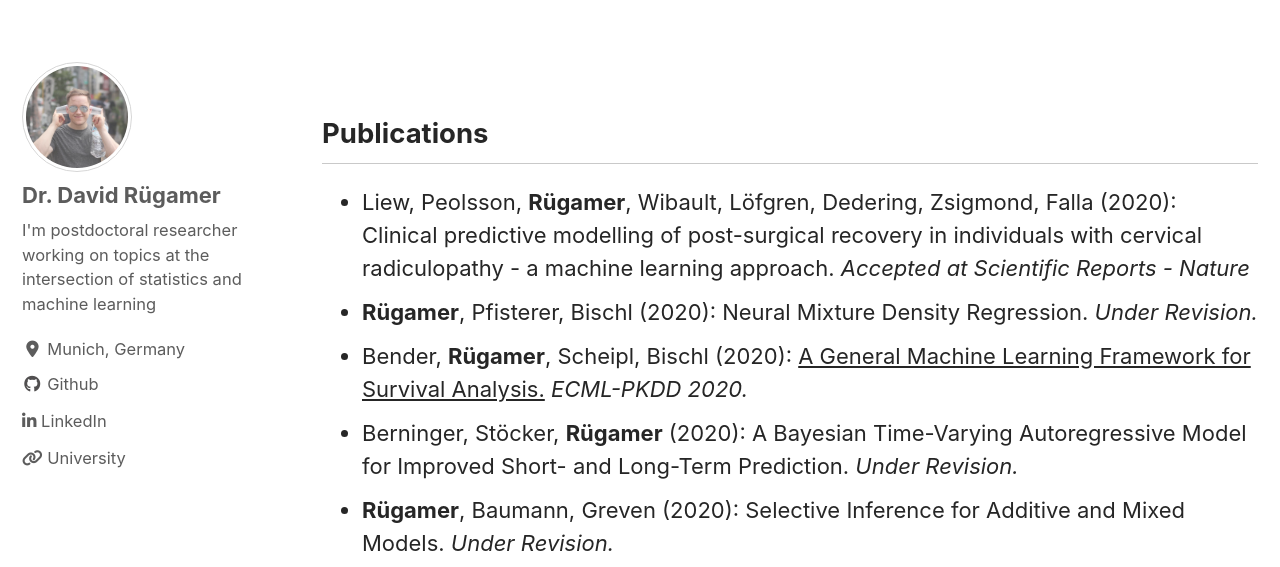
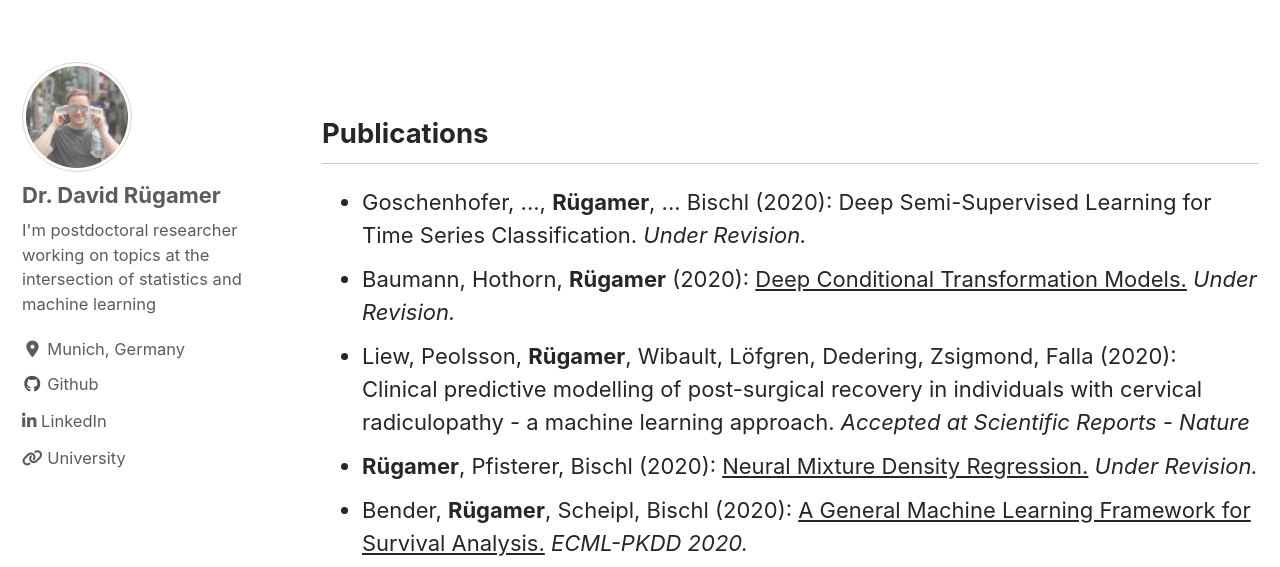
Before and after one commit to davidruegamer/davidruegamer.github.io, a Jekyll site: the page built from _pages/publications.md, in a window 1280 px wide and 900 px high, cut to the strip 333-900 px from the top of the window. Built offline with Jekyll 4.4.1, drawn with Linux system fonts in a browser that asks for light colours; cached includes are drawn as plain includes; nearby versions of some CDN libraries; comment, search, counter and statistics services are not loaded; a style sheet for code colours, icons or effects is not loaded; some of the changed text lies outside the part shown.

Commit message:
add new publications

```diff
--- a/_pages/publications.md
+++ b/_pages/publications.md
@@ -15,8 +15,10 @@ Publications
 ---------------
 
 <ul>
+<li> Goschenhofer, ..., <b>R&uuml;gamer</b>, ... Bischl (2020): Deep Semi-Supervised Learning for Time Series Classification. <i>Under Revision.</i></li>
+<li> Baumann, Hothorn, <b>R&uuml;gamer</b> (2020): <a href="https://arxiv.org/abs/2010.07860">Deep Conditional Transformation Models.</a> <i>Under Revision.</i></li>
 <li> Liew, Peolsson, <b>R&uuml;gamer</b>, Wibault, L&ouml;fgren, Dedering, Zsigmond, Falla (2020): Clinical predictive modelling of post-surgical recovery in individuals with cervical radiculopathy - a machine learning approach. <i>Accepted at Scientific Reports - Nature</i></li>
-<li> <b>R&uuml;gamer</b>, Pfisterer, Bischl (2020): Neural Mixture Density Regression. <i>Under Revision.</i></li>
+<li> <b>R&uuml;gamer</b>, Pfisterer, Bischl (2020): <a href="https://arxiv.org/abs/2010.06889">Neural Mixture Density Regression.</a> <i>Under Revision.</i></li>
 <li> Bender, <b>R&uuml;gamer</b>, Scheipl, Bischl (2020): <a href="http://arxiv.org/abs/2006.15442">A General Machine Learning Framework for Survival Analysis.</a> <i>ECML-PKDD 2020.</i></li>
 <li> Berninger, St&ouml;cker, <b>R&uuml;gamer</b> (2020): A Bayesian Time-Varying Autoregressive Model for Improved Short- and Long-Term Prediction. <i>Under Revision.</i></li>
 <li> <b>R&uuml;gamer</b>, Baumann, Greven (2020): Selective Inference for Additive and Mixed Models. <i>Under Revision.</i></li>
@@ -51,6 +53,8 @@ Software (R-packages)
 Talks, Workshops and Research Stays
 ---------------
 
++ __28. October '20 (Dortmund, GER)__ Semi-Structured Deep Distributional Regression. *Regression approaches for large-scale high-dimensional data, Dortmund Data Science Centers*
++ __15. October '20 (Bonn, GER)__ Semi-Structured Deep Distributional Regression. *(Virtual) Institutskolloquium IMBIE*
 + __29. July '20 (Munich, GER)__ Semi-Structured Deep Distributional Regression. *Virtual Workshop by the Munich Center of Machine Learning*
 + __26. February '20 (Munich, GER)__ Semi-Structured Deep Distributional Learning. *Institutskolloquium, Department of Statistics, LMU Munich*
 + __January '20 (Xiamen, CHN)__ Short research stay and exchange with several people involved in the DFG RTG group [High Dimensional Nonstationary Time Series](https://www.wiwi.hu-berlin.de/de/forschung/irtg/)
```
